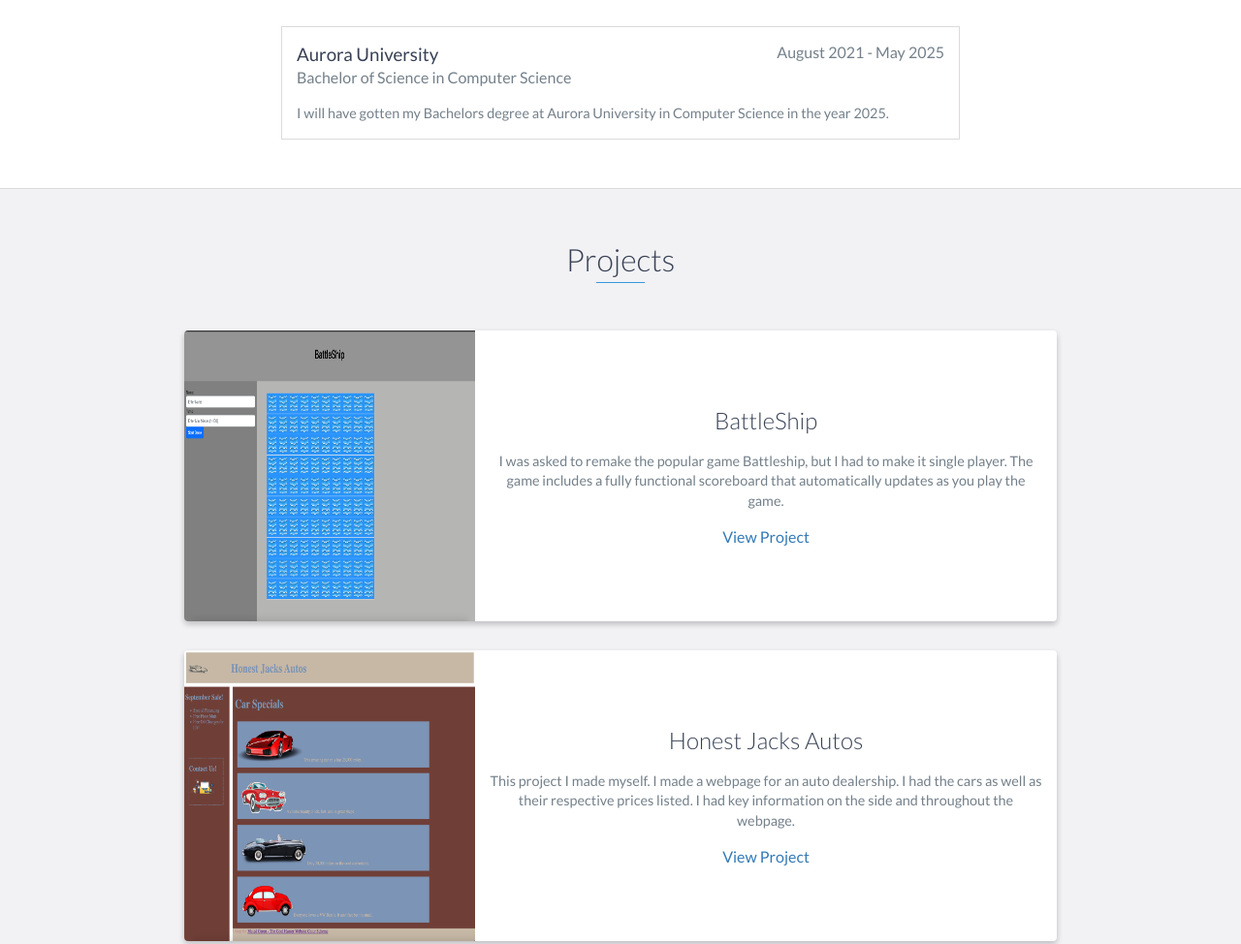
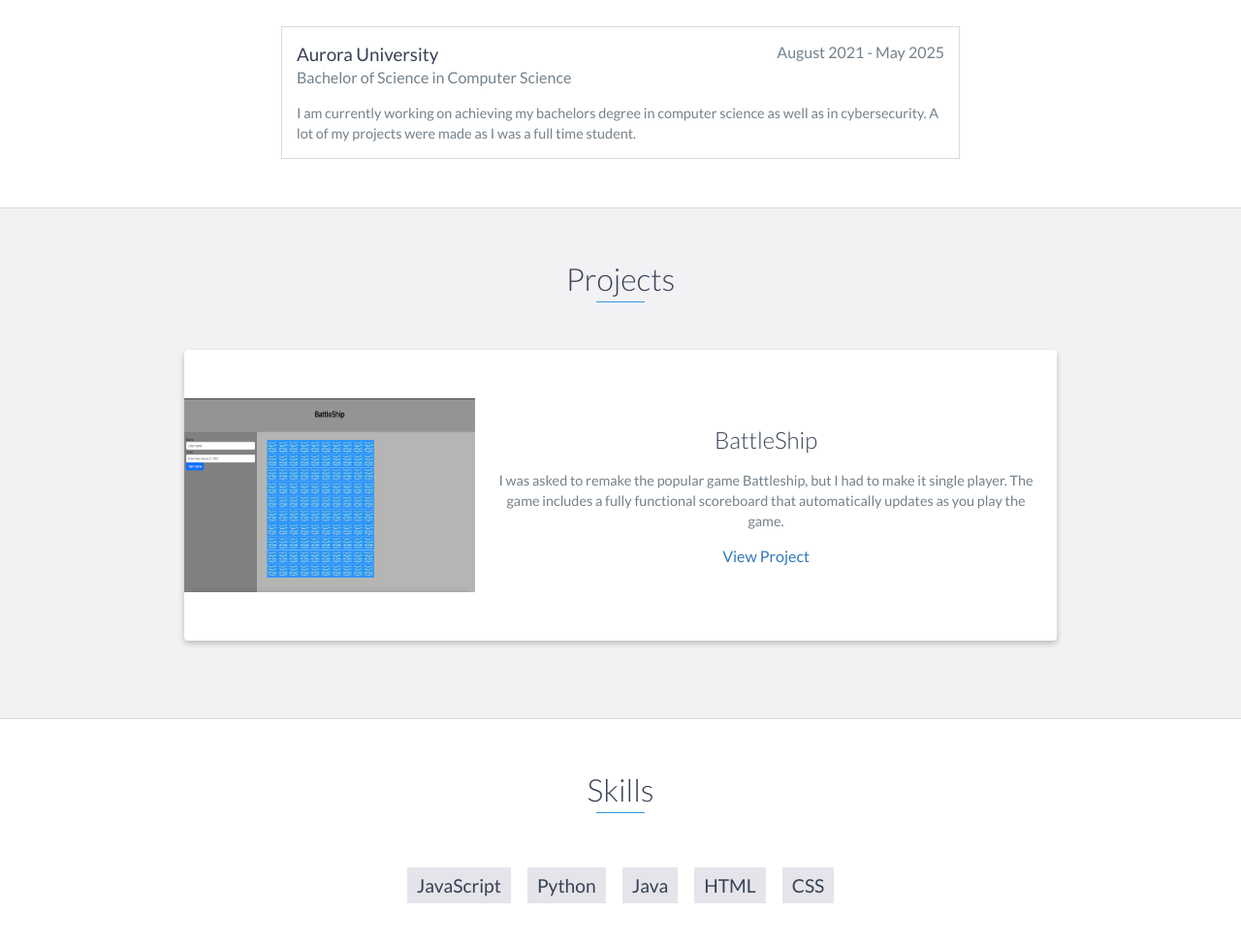
Before and after one commit to AkselDelToro/AkselDelToro.github.io, a website: page index.html in a window 1280 px wide. Shown: the part 1700-2674 px from the top of the page at 97% size. Drawn offline with nearby package versions, Linux system fonts and the light colour scheme.

Commit message:
Update index.html

```diff
--- a/index.html
+++ b/index.html
@@ -112,7 +112,8 @@
             <span class="education-date">August 2021 - May 2025</span>
             <h4>Bachelor of Science in Computer Science</h4>
             <p>
-                I will have gotten my Bachelors degree at Aurora University in Computer Science in the year 2025.
+                I am currently working on achieving my bachelors degree in computer science as well as in cybersecurity.
+                A lot of my projects were made as I was a full time student.
             </p>
         </div>
         <!-- End .education-block -->
@@ -124,8 +125,8 @@
         <div class="container">
             <div class="row">
                 <div class="project shadow-large">
-                    <div class="project-image">
-                        <img src="images/battleship.png" height="300" width="300"/>
+                    <div class="project-image" style="height: 300px;width: 300px">
+                        <img src="images/battleship.png" height="200" width="300" style="margin-top: 50px"/>
                     </div>
                     <!-- End .project-image -->
                     <div class="project-info">
@@ -134,24 +135,7 @@
                             I was asked to remake the popular game Battleship, but I had to make it single player.
                             The game includes a fully functional scoreboard that automatically updates as you play the game.
                         </p>
-                        <a href="#">View Project</a>
-                    </div>
-                    <!-- End .project-info -->
-                </div>
-                <!-- End .project -->
-
-                <div class="project shadow-large">
-                    <div class="project-image">
-                        <img src="images/honestjackautos.png" height="300" width="300"/>
-                    </div>
-                    <!-- End .project-image -->
-                    <div class="project-info">
-                        <h3>Honest Jacks Autos</h3>
-                        <p>
-                            This project I made myself. I made a webpage for an auto dealership. I had the cars as well as their respective prices listed.
-                            I had key information on the side and throughout the webpage.
-                        </p>
-                        <a href="#">View Project</a>
+                        <a href="https://github.com/AkselDelToro/Battleship/blob/main/BattleShipFinal.html">View Project</a>
                     </div>
                     <!-- End .project-info -->
                 </div>
```
